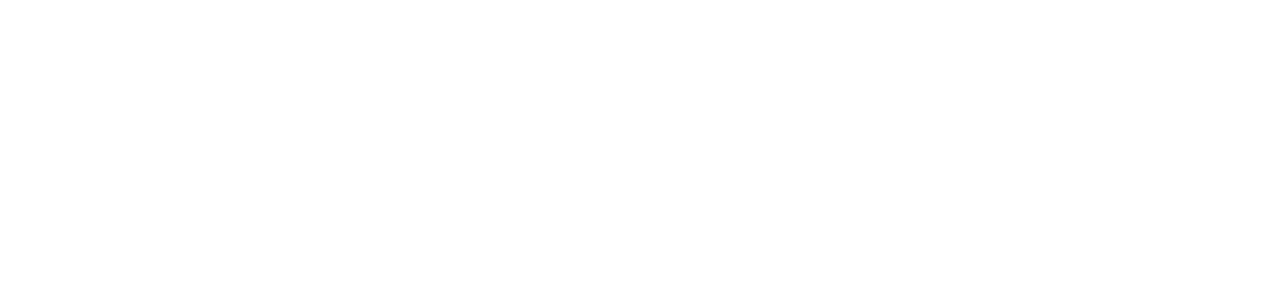
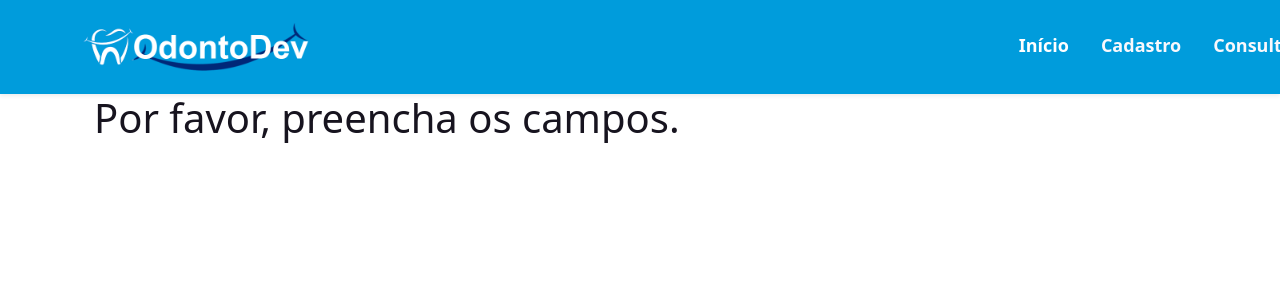
Before and after one commit to ijefin/OdontoDev, a React (Vite) app: page /cadastro-paciente in a window 1280 px wide. Before the commit this address had no page. Shown: the top 300 px of the page. Built offline with nearby package versions, Linux system fonts and the light colour scheme.

Commit message:
resolve navbar display on login page

```diff
--- a/src/App.jsx
+++ b/src/App.jsx
@@ -1,9 +1,8 @@
 import React from "react";
-import AppRoutes from "./routes/routes";
 import "bootswatch/dist/pulse/bootstrap.min.css";
 import { ToastContainer } from "react-toastify";
-import Modal from "./components/Modal/Modal";
-import { BrowserRouter } from "react-router-dom";
+import Navbar from "./components/Navs/Navbar";
+import AppRoutes from "./routes/routes";
 
 const App = () => {
   return (
--- /dev/null
+++ b/src/components/Forms/FormComPlano.jsx
@@ -0,0 +1,11 @@
+const FormComPlano = () => {
+  return (
+    <>
+      <div className="container">
+        <h1 className="text-dark">Por favor, preencha os campos.</h1>
+      </div>
+    </>
+  );
+};
+
+export default FormComPlano;
--- /dev/null
+++ b/src/components/Navs/Navbar.jsx
@@ -0,0 +1,82 @@
+import logo from "../../assets/images/odontoLogo.png";
+import { Link } from "react-router-dom";
+import LogoutButton from "../../components/Buttons/LogoutButton/Logout";
+
+const Navbar = () => {
+  return (
+    <>
+      <nav
+        className="navbar navbar-expand-lg navbar-dark bg-info shadow-sm"
+      >
+        <div className="container">
+          <div className="img myRMoveAnimation">
+            <Link to="/home">
+              <img src={logo} alt="logo odontoDev" width={"40%"} />
+            </Link>
+          </div>
+          <div>
+            <div className="collapse navbar-collapse" id="navbarColor01 ">
+              <ul className="navbar-nav me-auto myLMoveAnimation myFontSize">
+                <li className="nav-item">
+                  <Link to="/home" className="nav-link active myFontSize">
+                    <span className="m-2">Início</span>
+                  </Link>
+                </li>
+                <li className="nav-item dropdown">
+                  <span
+                    className="nav-link "
+                    data-bs-toggle="dropdown"
+                    role="button"
+                    aria-haspopup="true"
+                    aria-expanded="false"
+                  >
+                    <span className="text-light m-2">Cadastro</span>
+                  </span>
+                  <div className="dropdown-menu myFastFadeAnimation border border-black">
+                    <Link
+                      to="/cadastro-paciente"
+                      className="dropdown-item "
+                      href="#"
+                    >
+                      Cadastro de paciente
+                    </Link>
+                    <Link
+                      to="/cadastro-funcionario"
+                      className="dropdown-item "
+                      href="#"
+                    >
+                      Cadastro de funcionário
+                    </Link>
+                  </div>
+                </li>
+                <li className="nav-item dropdown">
+                  <span
+                    className="nav-link"
+                    data-bs-toggle="dropdown"
+                    href="#"
+                    role="button"
+                    aria-haspopup="true"
+                    aria-expanded="false"
+                  >
+                    <span className="text-light m-2">Consulta</span>
+                  </span>
+                  <div className="dropdown-menu myFastFadeAnimation">
+                    <Link to="/consulta-paciente" className="dropdown-item">
+                      Consulta de paciente
+                    </Link>
+                    <Link to="/consulta-funcionario" className="dropdown-item">
+                      Consulta de funcionario
+                    </Link>
+                  </div>
+                </li>
+                <LogoutButton content="Sair" />
+              </ul>
+            </div>
+          </div>
+        </div>
+      </nav>
+    </>
+  );
+};
+
+export default Navbar;
--- a/src/routes/routes.jsx
+++ b/src/routes/routes.jsx
@@ -4,17 +4,26 @@
 import TestView from "../views/TestView";
 import Home from "../views/Home";
 import Login from "../views/Login";
+import CadastroPaciente from "../views/CadastroPaciente";
+import Navbar from "../components/Navs/Navbar";
 
 const AppRoutes = () => {
   return (
+    <>
       <Router>
+        <Navbar />
         <Routes>
+          <Route exact path="/" element={<Login />} />
           <Route exact path="/test" element={<TestView />} />
-        <Route exact path="/" element={<Login />} />
           <Route exact path="/home" element={<Home />} />
-        {/* <Route exact path="/cadastro-paciente" element={<Cadastro />} /> */}
+          <Route
+            exact
+            path="/cadastro-paciente"
+            element={<CadastroPaciente />}
+          />
         </Routes>
       </Router>
+    </>
   );
 };
 
--- /dev/null
+++ b/src/views/CadastroPaciente.jsx
@@ -0,0 +1,28 @@
+import { useState, useEffect } from "react";
+import FormComPlano from "../components/Forms/FormComPlano";
+import Navbar from "../components/Navs/Navbar";
+
+const CadastroPaciente = () => {
+  const [nome, setNome] = useState("");
+  const [idade, setidade] = useState(0);
+  const [dataNasc, setDataNasc] = useState(Date);
+  const [sexo, setSexo] = useState("");
+  const [cpf, setCpf] = useState("");
+  const [rg, setRg] = useState("");
+  const [plano, setPlano] = useState(true);
+  const [estadoCivil, setEstadoCivil] = useState("");
+  const [endereco, setEndereco] = useState([]);
+  const [carteira, setCarteira] = useState(0);
+  const [dataIngresso, setDataIngresso] = useState(0);
+  const [carencia, setCarencia] = useState(false);
+
+  return (
+    <>
+      <div className="container">
+        <FormComPlano />
+      </div>
+    </>
+  );
+};
+
+export default CadastroPaciente;
--- a/src/views/Home.jsx
+++ b/src/views/Home.jsx
@@ -1,7 +1,5 @@
-import logo from "../assets/images/odontoLogo.png";
 import Table from "../components/Table/Table";
-import { Link } from "react-router-dom";
-import LogoutButton from "../components/Buttons/LogoutButton/Logout";
+import Navbar from "../components/Navs/Navbar";
 import AuthServices from "../helpers/auth";
 import React, { useState, useEffect } from "react";
 import Modal from "../components/Modal/Modal";
@@ -17,74 +15,6 @@
 
   return (
     <>
-      <nav className="navbar navbar-expand-lg navbar-dark bg-info shadow-sm">
-        <div className="container">
-          <div className="img myRMoveAnimation">
-            <Link to="/home">
-              <img src={logo} alt="logo odontoDev" width={"40%"} />
-            </Link>
-          </div>
-          <div>
-            <div className="collapse navbar-collapse" id="navbarColor01 ">
-              <ul className="navbar-nav me-auto myLMoveAnimation myFontSize">
-                <li className="nav-item">
-                  <Link to="/home" className="nav-link active myFontSize">
-                    <span className="m-2">Início</span>
-                  </Link>
-                </li>
-                <li className="nav-item dropdown">
-                  <span
-                    className="nav-link "
-                    data-bs-toggle="dropdown"
-                    role="button"
-                    aria-haspopup="true"
-                    aria-expanded="false"
-                  >
-                    <span className="text-light m-2">Cadastro</span>
-                  </span>
-                  <div className="dropdown-menu myFastFadeAnimation border border-black">
-                    <Link
-                      to="/cadastro-paciente"
-                      className="dropdown-item "
-                      href="#"
-                    >
-                      Cadastro de paciente
-                    </Link>
-                    <Link
-                      to="/cadastro-funcionario"
-                      className="dropdown-item "
-                      href="#"
-                    >
-                      Cadastro de funcionário
-                    </Link>
-                  </div>
-                </li>
-                <li className="nav-item dropdown">
-                  <span
-                    className="nav-link"
-                    data-bs-toggle="dropdown"
-                    href="#"
-                    role="button"
-                    aria-haspopup="true"
-                    aria-expanded="false"
-                  >
-                    <span className="text-light m-2">Consulta</span>
-                  </span>
-                  <div className="dropdown-menu myFastFadeAnimation">
-                    <Link to="/consulta-paciente" className="dropdown-item">
-                      Consulta de paciente
-                    </Link>
-                    <Link to="/consulta-funcionario" className="dropdown-item">
-                      Consulta de funcionario
-                    </Link>
-                  </div>
-                </li>
-                <LogoutButton content="Sair" />
-              </ul>
-            </div>
-          </div>
-        </div>
-      </nav>
       <div className="container-fluid  ">
         <div className="container pt-5">
           <h1 className="display-3 myFontColor">Bem vindo!</h1>
```
Lines whose indentation alone changed are shown as unchanged.
